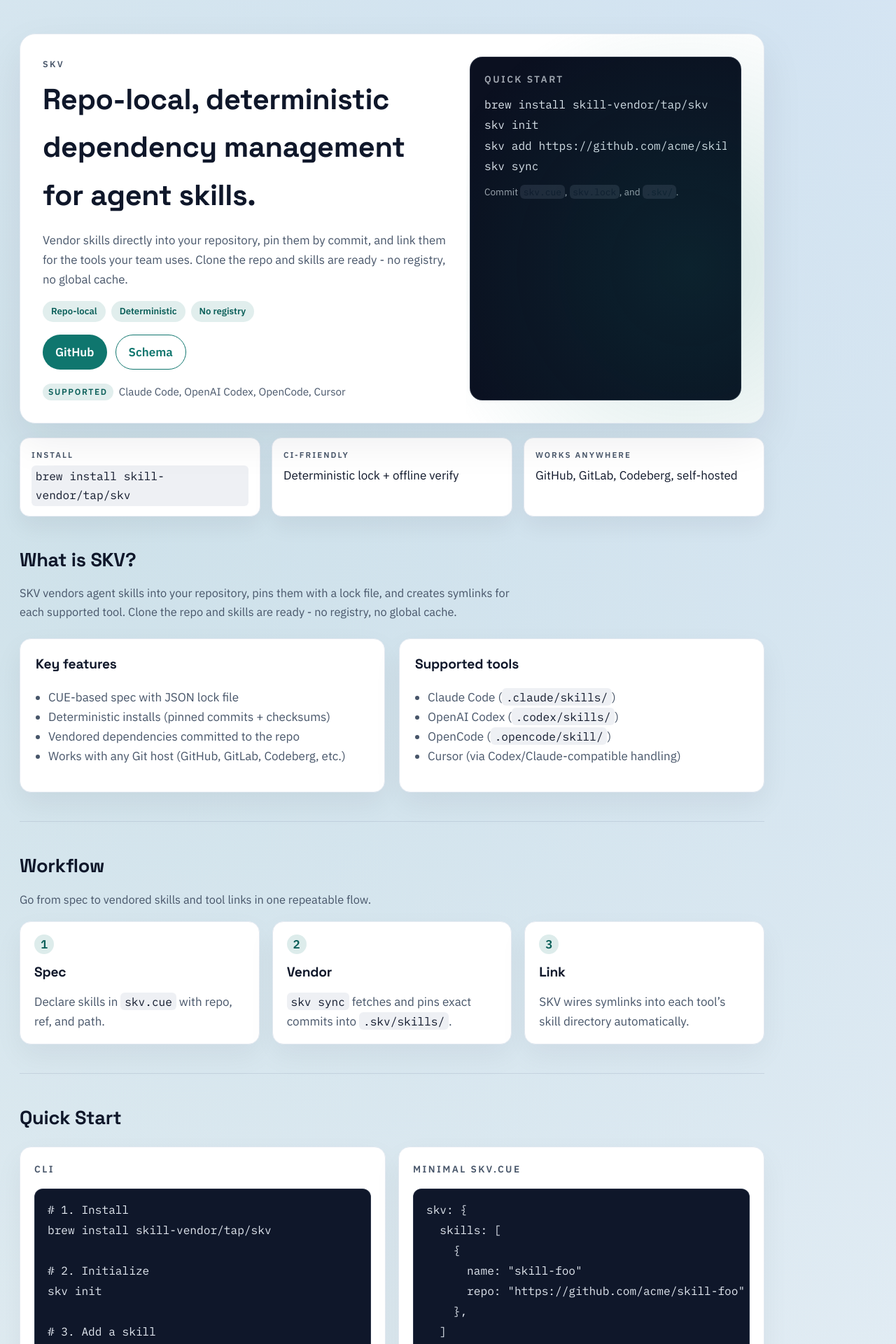
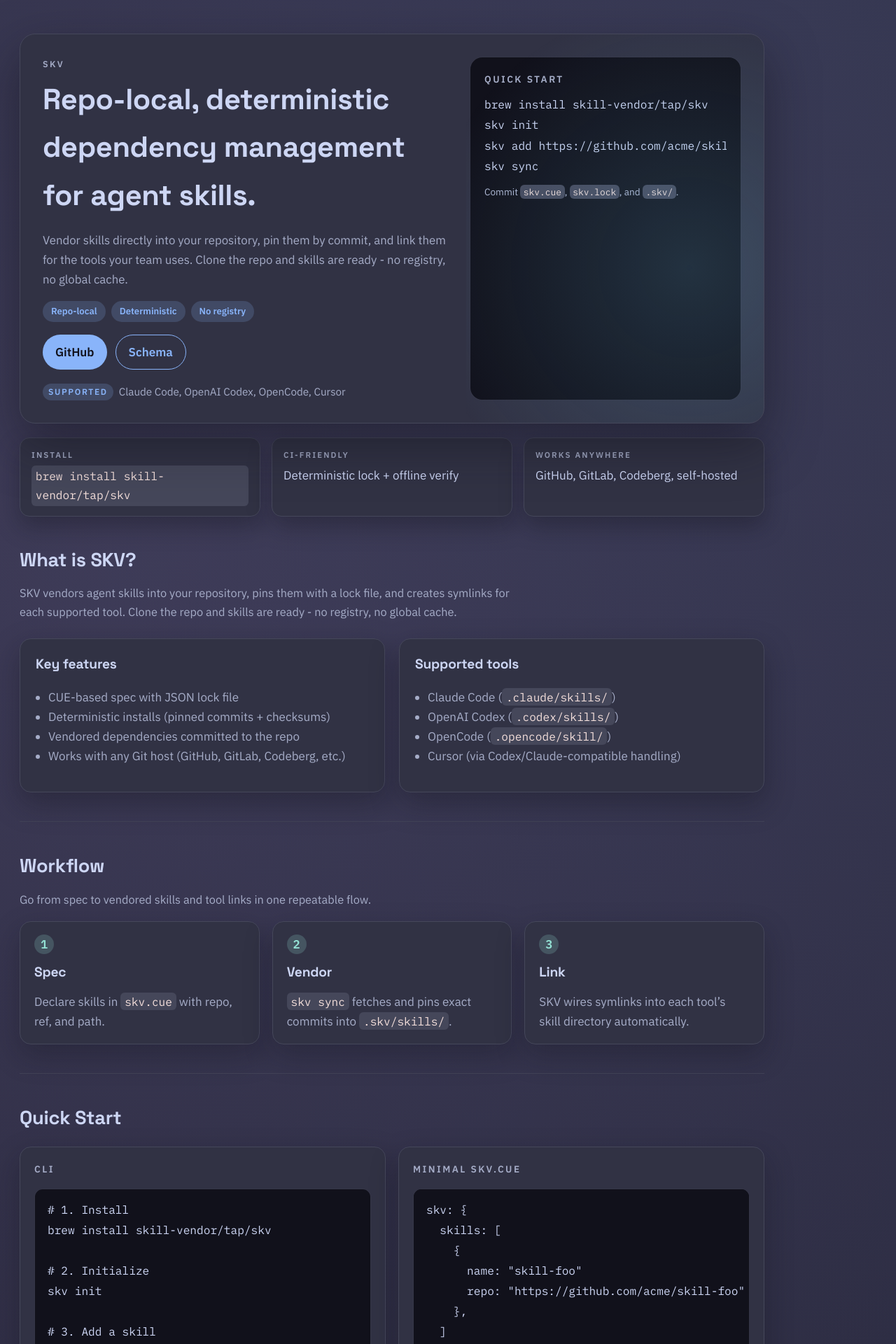
Before and after one commit to skill-vendor/skv, a Jekyll site: the page built from docs/index.md, in a window 1280 px wide. Shown: the top 1920 px of the page at 70% size. Built offline with Jekyll 4.4.1, drawn with Linux system fonts in a browser that asks for light colours.

Commit message:
docs: apply catppuccin dark theme

```diff
--- a/docs/assets/css/style.css
+++ b/docs/assets/css/style.css
@@ -1,18 +1,20 @@
 @import url("https://fonts.googleapis.com/css2?family=IBM+Plex+Mono:wght@400;500&family=IBM+Plex+Sans:wght@400;500;600&family=Space+Grotesk:wght@500;600;700&display=swap");
 
 :root {
-  --bg: #eef2f6;
-  --bg-accent: #f8fafc;
-  --ink: #0f172a;
-  --ink-muted: #475569;
-  --brand: #0f766e;
-  --brand-strong: #0b5f59;
-  --card: #ffffff;
-  --card-border: #e2e8f0;
-  --card-muted: #f8fafc;
-  --code-bg: #0b1020;
-  --code-ink: #e2e8f0;
-  --shadow: 0 24px 60px rgba(15, 23, 42, 0.08);
+  --bg: #1e1e2e;
+  --bg-accent: #181825;
+  --ink: #cdd6f4;
+  --ink-muted: #a6adc8;
+  --brand: #89b4fa;
+  --brand-strong: #74c7ec;
+  --card: #313244;
+  --card-border: #45475a;
+  --card-muted: #1f2030;
+  --code-bg: #11111b;
+  --code-ink: #cdd6f4;
+  --inline-code-bg: #45475a;
+  --inline-code-ink: #f5e0dc;
+  --shadow: 0 28px 70px rgba(17, 17, 27, 0.5);
 }
 
 * {
@@ -24,8 +26,8 @@ body {
   margin: 0;
   background-color: var(--bg);
   background-image:
-    radial-gradient(circle at 10% 10%, rgba(15, 118, 110, 0.12), transparent 40%),
-    radial-gradient(circle at 90% 0%, rgba(59, 130, 246, 0.12), transparent 45%),
+    radial-gradient(circle at 12% 10%, rgba(203, 166, 247, 0.16), transparent 45%),
+    radial-gradient(circle at 88% 0%, rgba(137, 180, 250, 0.14), transparent 48%),
     linear-gradient(180deg, var(--bg-accent), var(--bg));
   color: var(--ink);
   line-height: 1.65;
@@ -107,7 +109,7 @@ a:hover {
   right: -20%;
   width: 60%;
   height: 200%;
-  background: radial-gradient(circle, rgba(15, 118, 110, 0.18), transparent 60%);
+  background: radial-gradient(circle, rgba(116, 199, 236, 0.18), transparent 60%);
   pointer-events: none;
 }
 
@@ -137,8 +139,8 @@ a:hover {
   align-items: center;
   padding: 4px 12px;
   border-radius: 999px;
-  background: rgba(15, 118, 110, 0.12);
-  color: var(--brand-strong);
+  background: rgba(137, 180, 250, 0.18);
+  color: var(--brand);
   font-size: 0.82rem;
   font-weight: 600;
 }
@@ -157,7 +159,7 @@ a:hover {
   padding: 10px 18px;
   border-radius: 999px;
   background: var(--brand);
-  color: #ffffff;
+  color: #11111b;
   font-weight: 600;
   transition: transform 160ms ease, box-shadow 160ms ease;
 }
@@ -170,7 +172,7 @@ a:hover {
 
 .button:hover {
   transform: translateY(-1px);
-  box-shadow: 0 10px 24px rgba(15, 118, 110, 0.2);
+  box-shadow: 0 10px 24px rgba(137, 180, 250, 0.25);
 }
 
 .hero-meta {
@@ -188,8 +190,8 @@ a:hover {
   letter-spacing: 0.14em;
   padding: 2px 8px;
   border-radius: 999px;
-  background: rgba(15, 118, 110, 0.12);
-  color: var(--brand-strong);
+  background: rgba(137, 180, 250, 0.18);
+  color: var(--brand);
   font-weight: 600;
 }
 
@@ -198,20 +200,20 @@ a:hover {
   color: var(--code-ink);
   border-radius: 18px;
   padding: 20px;
-  border: 1px solid rgba(148, 163, 184, 0.2);
+  border: 1px solid rgba(69, 71, 90, 0.7);
 }
 
 .panel-title {
   font-size: 0.85rem;
   text-transform: uppercase;
   letter-spacing: 0.18em;
-  color: rgba(226, 232, 240, 0.7);
+  color: rgba(205, 214, 244, 0.8);
   font-weight: 600;
 }
 
 .panel-note {
   font-size: 0.85rem;
-  color: rgba(226, 232, 240, 0.7);
+  color: rgba(205, 214, 244, 0.85);
 }
 
 .hero-strip {
@@ -229,7 +231,7 @@ a:hover {
   display: flex;
   flex-direction: column;
   gap: 6px;
-  box-shadow: 0 14px 32px rgba(15, 23, 42, 0.06);
+  box-shadow: 0 14px 32px rgba(17, 17, 27, 0.35);
 }
 
 .strip-label {
@@ -252,7 +254,7 @@ a:hover {
   border: 1px solid var(--card-border);
   border-radius: 16px;
   padding: 20px 22px;
-  box-shadow: 0 16px 40px rgba(15, 23, 42, 0.06);
+  box-shadow: 0 16px 40px rgba(17, 17, 27, 0.35);
 }
 
 .section-lede {
@@ -273,7 +275,7 @@ a:hover {
   border: 1px solid var(--card-border);
   border-radius: 16px;
   padding: 18px 20px;
-  box-shadow: 0 16px 40px rgba(15, 23, 42, 0.05);
+  box-shadow: 0 16px 40px rgba(17, 17, 27, 0.3);
 }
 
 .flow-index {
@@ -283,8 +285,8 @@ a:hover {
   width: 28px;
   height: 28px;
   border-radius: 999px;
-  background: rgba(15, 118, 110, 0.14);
-  color: var(--brand-strong);
+  background: rgba(148, 226, 213, 0.2);
+  color: #94e2d5;
   font-weight: 700;
   margin-bottom: 10px;
 }
@@ -306,7 +308,7 @@ a:hover {
   border: 1px solid var(--card-border);
   border-radius: 16px;
   padding: 20px;
-  box-shadow: 0 16px 40px rgba(15, 23, 42, 0.05);
+  box-shadow: 0 16px 40px rgba(17, 17, 27, 0.3);
 }
 
 .panel .panel-title {
@@ -319,12 +321,12 @@ a:hover {
 }
 
 pre {
-  background: #0f172a;
+  background: var(--code-bg);
   color: var(--code-ink);
   padding: 16px 18px;
   border-radius: 12px;
   overflow-x: auto;
-  border: 1px solid rgba(148, 163, 184, 0.2);
+  border: 1px solid rgba(69, 71, 90, 0.7);
 }
 
 .hero-panel pre {
@@ -337,8 +339,8 @@ pre {
 code {
   font-family: "IBM Plex Mono", "SFMono-Regular", Menlo, monospace;
   font-size: 0.95em;
-  background: rgba(148, 163, 184, 0.16);
-  color: var(--ink);
+  background: var(--inline-code-bg);
+  color: var(--inline-code-ink);
   padding: 0.12em 0.36em;
   border-radius: 6px;
 }
@@ -367,7 +369,7 @@ td {
 }
 
 th {
-  background-color: #f1f5f9;
+  background-color: #3a3c52;
   font-weight: 600;
   color: var(--ink);
 }
@@ -379,7 +381,7 @@ tr:last-child td {
 hr {
   margin: 2.4em 0;
   border: none;
-  border-top: 1px solid rgba(148, 163, 184, 0.3);
+  border-top: 1px solid rgba(69, 71, 90, 0.8);
 }
 
 small {
```
